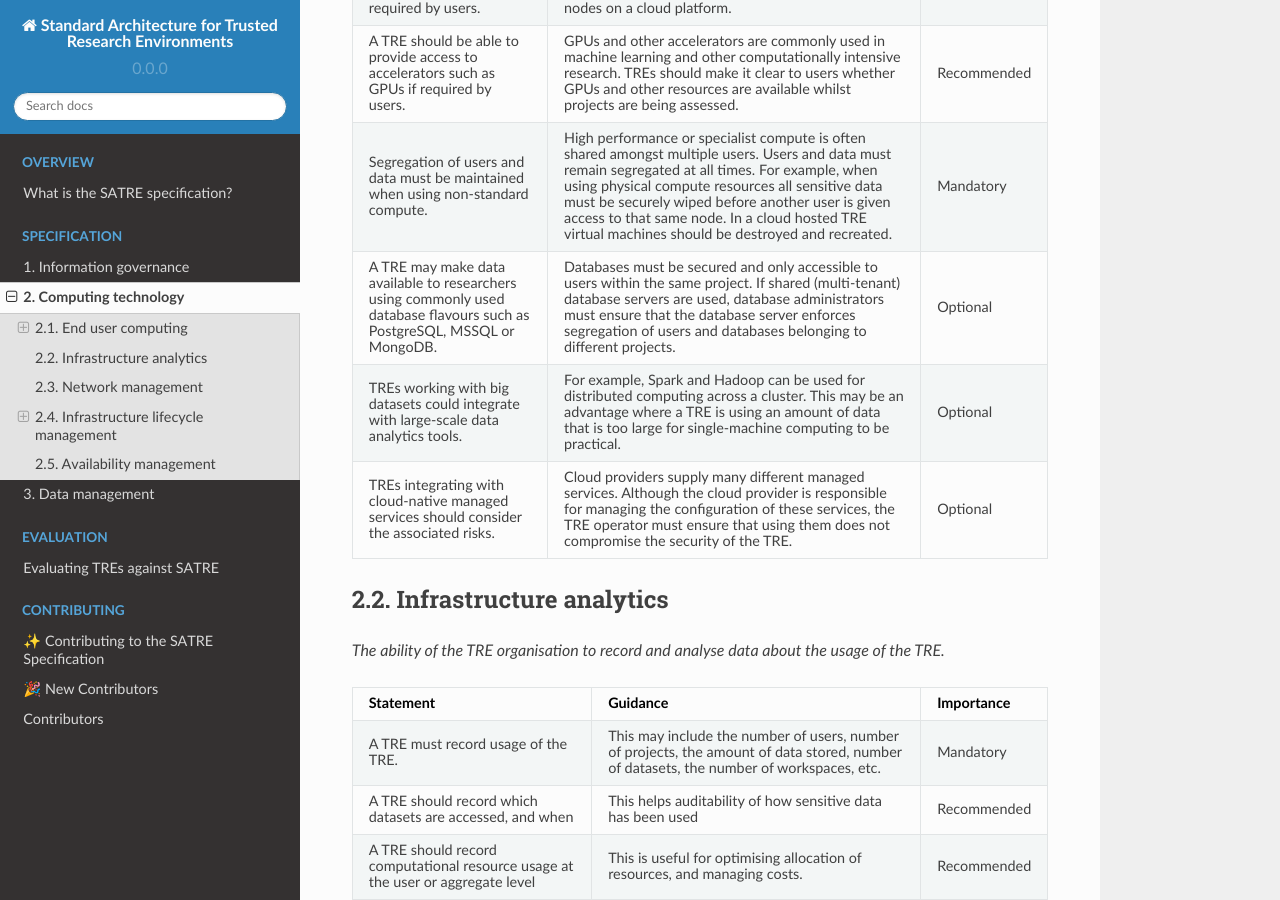
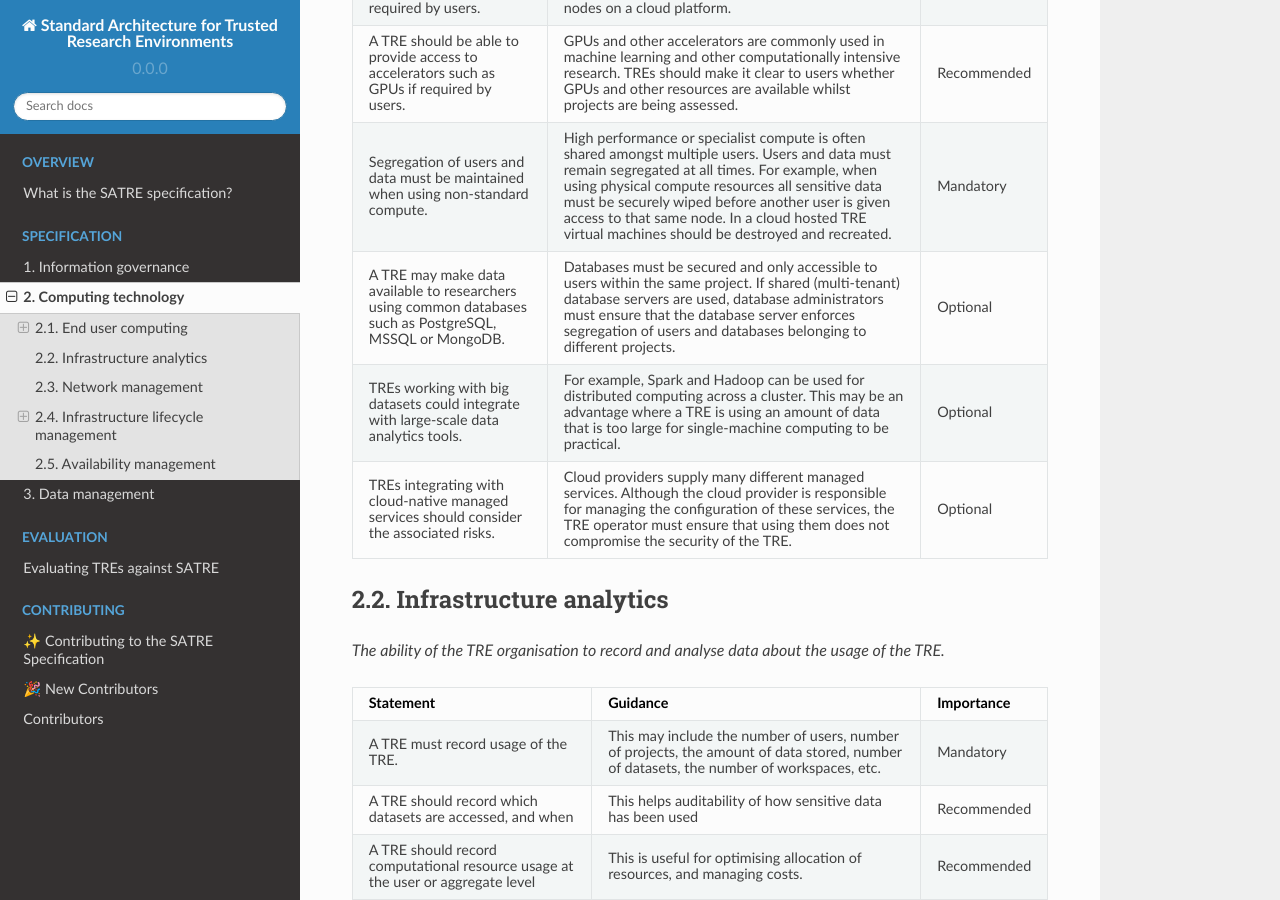
Before and after one commit to sa-tre/satre-specification, a Sphinx documentation site: the page built from docs/source/pillars/computing_technology.md, in a window 1280 px wide and 900 px high, scrolled down 2682 px. Built offline with Sphinx 7.4.7 and the Read the Docs theme 2.0.0, drawn with Linux system fonts in a browser that asks for light colours.

Commit message:
:memo: Simplify language
Co-authored-by: Jim Madge <jmadge@turing.ac.uk>

```diff
--- a/docs/source/pillars/computing_technology.md
+++ b/docs/source/pillars/computing_technology.md
@@ -112,7 +112,7 @@ _The ability to run analyses requiring more compute resources, or more specialis
     For example, when using physical compute resources all sensitive data must be securely wiped before another user is given access to that same node.
     In a cloud hosted TRE virtual machines should be destroyed and recreated.
   - Mandatory
-* - A TRE may make data available to researchers using commonly used database flavours such as PostgreSQL, MSSQL or MongoDB.
+* - A TRE may make data available to researchers using common databases such as PostgreSQL, MSSQL or MongoDB.
   - Databases must be secured and only accessible to users within the same project.
     If shared (multi-tenant) database servers are used, database administrators must ensure that the database server enforces segregation of users and databases belonging to different projects.
   - Optional
```
